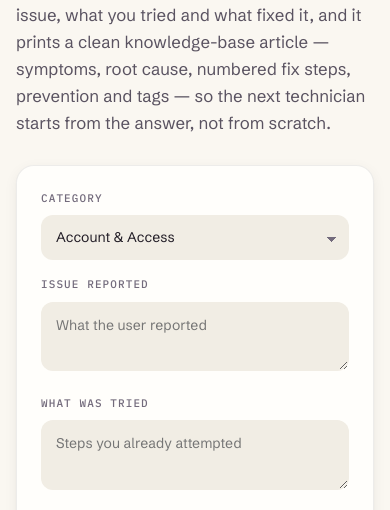
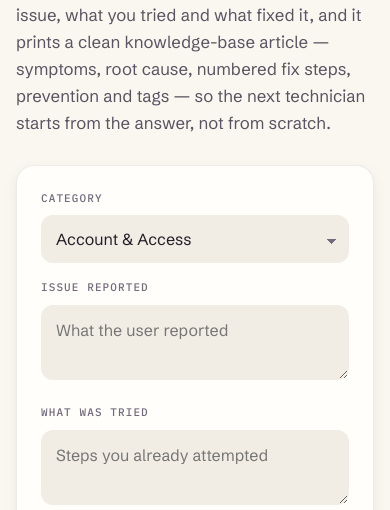
Before and after one commit to Kabelo-Theko/resolve-notes-, a plain HTML site: page docs/index.html in a window 390 px wide. Shown: the part 300-810 px from the top of the page. Drawn offline with Linux system fonts and the light colour scheme.

Commit message:
fix: mobile hardening pass
Guarantees clean fit on mobile and desktop with no overlap after any
interaction: 16px form fonts at <=560px (prevents iOS focus zoom),
min-width:0 on grid/flex children, overflow-x:clip on body, and
overflow-wrap guards on long content (article titles wrap).

Co-Authored-By: Claude Fable 5 <noreply@anthropic.com>

```diff
--- a/docs/index.html
+++ b/docs/index.html
@@ -70,8 +70,8 @@ html[data-theme="ink-room"]{
   --focus:0 0 0 2px var(--bg),0 0 0 4px var(--accent);
 }
 
-*{box-sizing:border-box}
-body{margin:0;background:var(--bg);color:var(--ink);font-family:var(--sans);line-height:1.6;-webkit-font-smoothing:antialiased;transition:background var(--motion)}
+*{box-sizing:border-box;min-width:0}
+body{margin:0;background:var(--bg);color:var(--ink);font-family:var(--sans);line-height:1.6;-webkit-font-smoothing:antialiased;transition:background var(--motion);overflow-x:clip}
 .wrap{max-width:var(--page-max);margin:0 auto;padding:0 clamp(16px,4vw,32px)}
 a{color:inherit}
 
@@ -133,7 +133,7 @@ button.btn:focus-visible{outline:none;box-shadow:var(--focus)}
 .article{background:var(--surface);border:1px solid var(--line-soft);border-radius:var(--radius-lg);box-shadow:var(--shadow-md);padding:36px clamp(20px,4vw,40px);position:relative;overflow:hidden}
 .article::before{content:"";position:absolute;top:0;left:0;right:0;height:6px;background:repeating-linear-gradient(90deg,var(--accent) 0 14px,transparent 14px 22px)}
 .article .kbtag{font-family:var(--mono);font-size:11px;letter-spacing:.16em;text-transform:uppercase;color:var(--accent-text)}
-.article h2{font-family:var(--sans);font-weight:700;font-size:clamp(1.5rem,1.2rem + 1.4vw,2rem);line-height:1.12;margin:12px 0 0;letter-spacing:-.02em}
+.article h2{overflow-wrap:anywhere;font-family:var(--sans);font-weight:700;font-size:clamp(1.5rem,1.2rem + 1.4vw,2rem);line-height:1.12;margin:12px 0 0;letter-spacing:-.02em}
 .article h3{font-family:var(--mono);font-size:11px;letter-spacing:.14em;text-transform:uppercase;color:var(--mute);margin:28px 0 8px;display:flex;align-items:center;gap:10px}
 .article h3::after{content:"";flex:1;height:1px;background:var(--line-soft)}
 .article p{margin:0;font-size:15.5px;color:var(--ink);line-height:1.65;max-width:66ch}
@@ -177,6 +177,7 @@ pre.md{font-family:var(--mono);font-size:12.5px;background:var(--paper);border-r
 .enter{opacity:0;transform:translateY(10px);animation:rise 420ms var(--emph) forwards}
 @keyframes rise{to{opacity:1;transform:none}}
 @media (max-width:560px){
+  input,select,textarea{font-size:16px}
   .topbar .row{padding:12px 16px}
   .article{padding:28px 20px}
   pre.md{font-size:11.5px}
```
